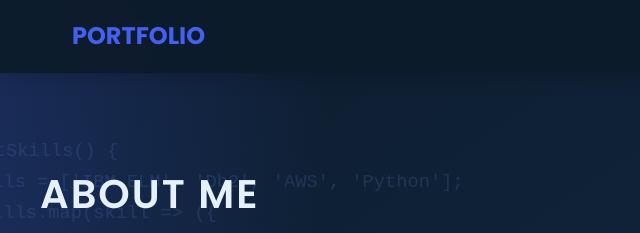
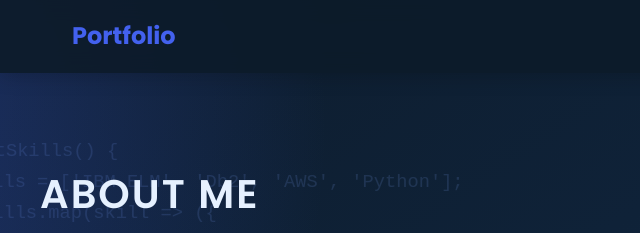
Before and after one commit to Dhareshkumar/Dhareshkumar.github.io, a plain HTML site: page pages/about.html in a window 1280 px wide. Shown: the top 233 px of the page, 0-640 px from the left. Drawn offline with Linux system fonts and the light colour scheme.

Commit message:
Update about.html

```diff
--- a/pages/about.html
+++ b/pages/about.html
@@ -12,7 +12,7 @@
     <!-- Header -->
     <header>
       <nav class="navbar">
-        <div class="logo">PORTFOLIO</div>
+        <div class="logo">Portfolio</div>
         <div class="hamburger">
           <span></span>
           <span></span>
```
